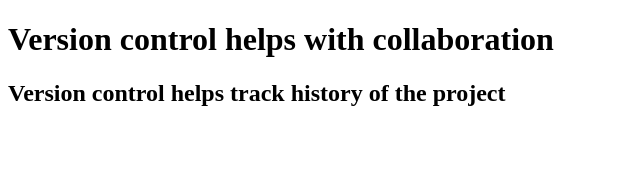
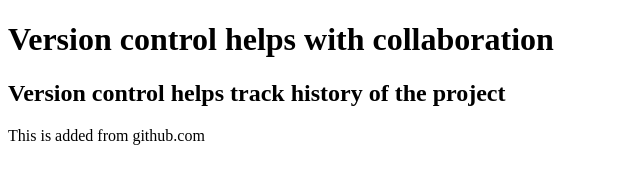
Before and after one commit to aaqib605/version-control, a plain HTML site: page index.html in a window 1280 px wide. Shown: the whole page, without its empty margins (0-640 px from the left). Drawn offline with Linux system fonts and the light colour scheme.

Commit message:
change made from github ui

```diff
--- a/index.html
+++ b/index.html
@@ -8,5 +8,6 @@
   <body>
     <h1>Version control helps with collaboration</h1>
     <h2>Version control helps track history of the project</h2>
+    <p>This is added from github.com</p>
   </body>
 </html>
```
